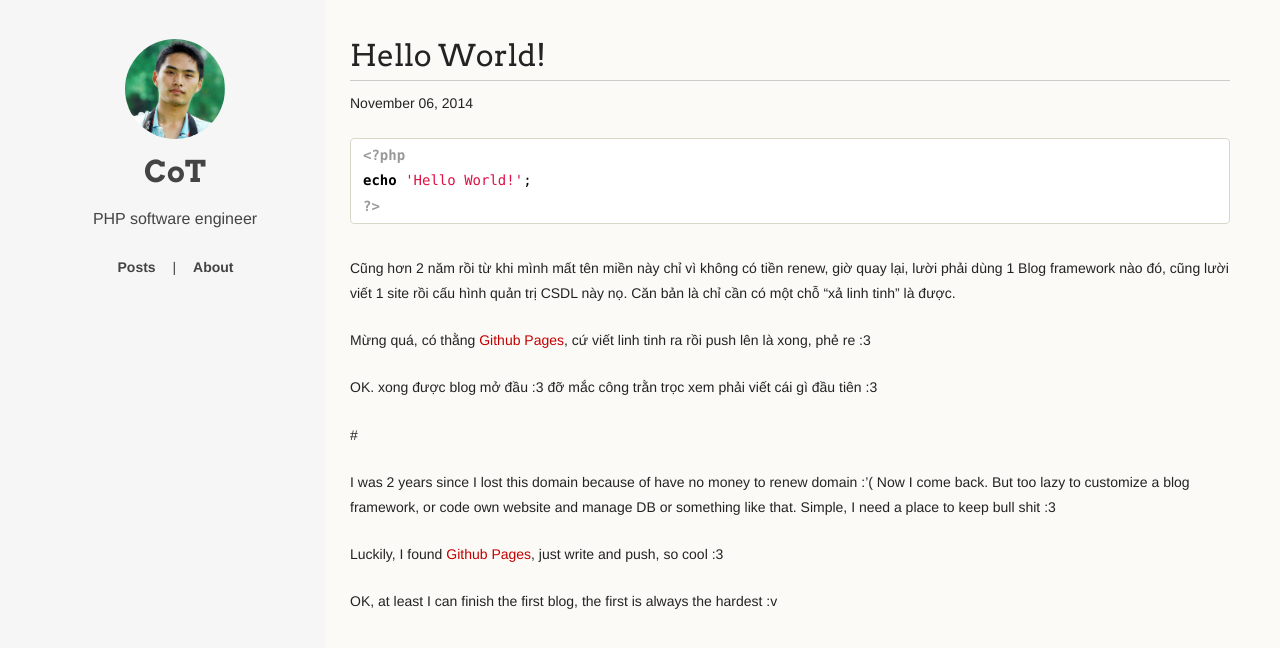
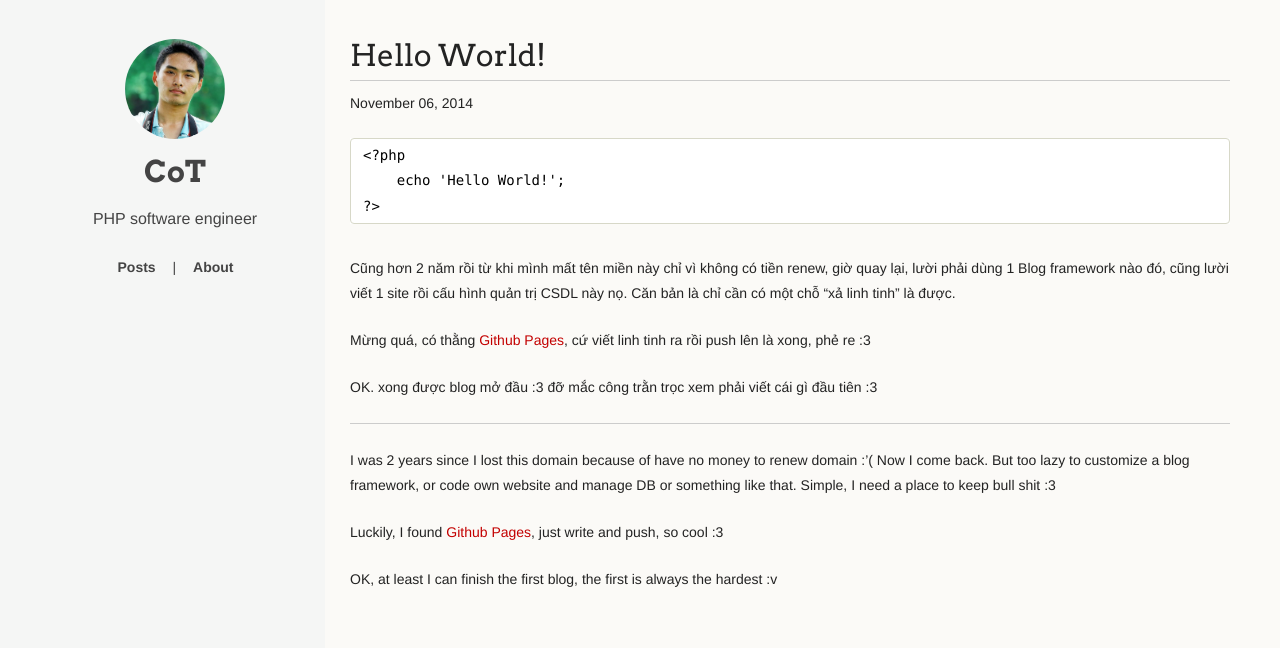
Before and after one commit to iamcot/iamcot.github.io, a Jekyll site: the page built from _posts/2014-11-06-hello-world.md, in a window 1280 px wide. Shown: the top 648 px of the page. Built offline with Jekyll 4.4.1, drawn with Linux system fonts in a browser that asks for light colours.

Commit message:
first blog

````diff
--- a/_posts/2014-11-06-hello-world.md
+++ b/_posts/2014-11-06-hello-world.md
@@ -6,11 +6,9 @@ url: /2014-11-06-hello-world
 path: 2014-11-06-hello-world.md
 ---
 
-```php
-<?php
-echo 'Hello World!';
-?>
-```
+    <?php
+        echo 'Hello World!';
+    ?>
 
 Cũng hơn 2 năm rồi từ khi mình mất tên miền này chỉ vì không có tiền renew, giờ quay lại, lười phải dùng 1 Blog framework nào đó,
 cũng lười viết 1 site rồi cấu hình quản trị CSDL này nọ. Căn bản là chỉ cần có một chỗ "xả linh tinh" là được.
@@ -19,7 +17,7 @@ Mừng quá, có thằng [Github Pages](http://github.io), cứ viết linh tinh
 
 OK. xong được blog mở đầu :3 đỡ mắc công trằn trọc xem phải viết cái gì đầu tiên :3
 
-#
+---
 
 I was 2 years since I lost this domain because of have no money to renew domain :'( Now I come back. But too lazy to customize a blog framework,
 or code own website and manage DB or something like that. Simple, I need a place to keep bull shit :3
````
